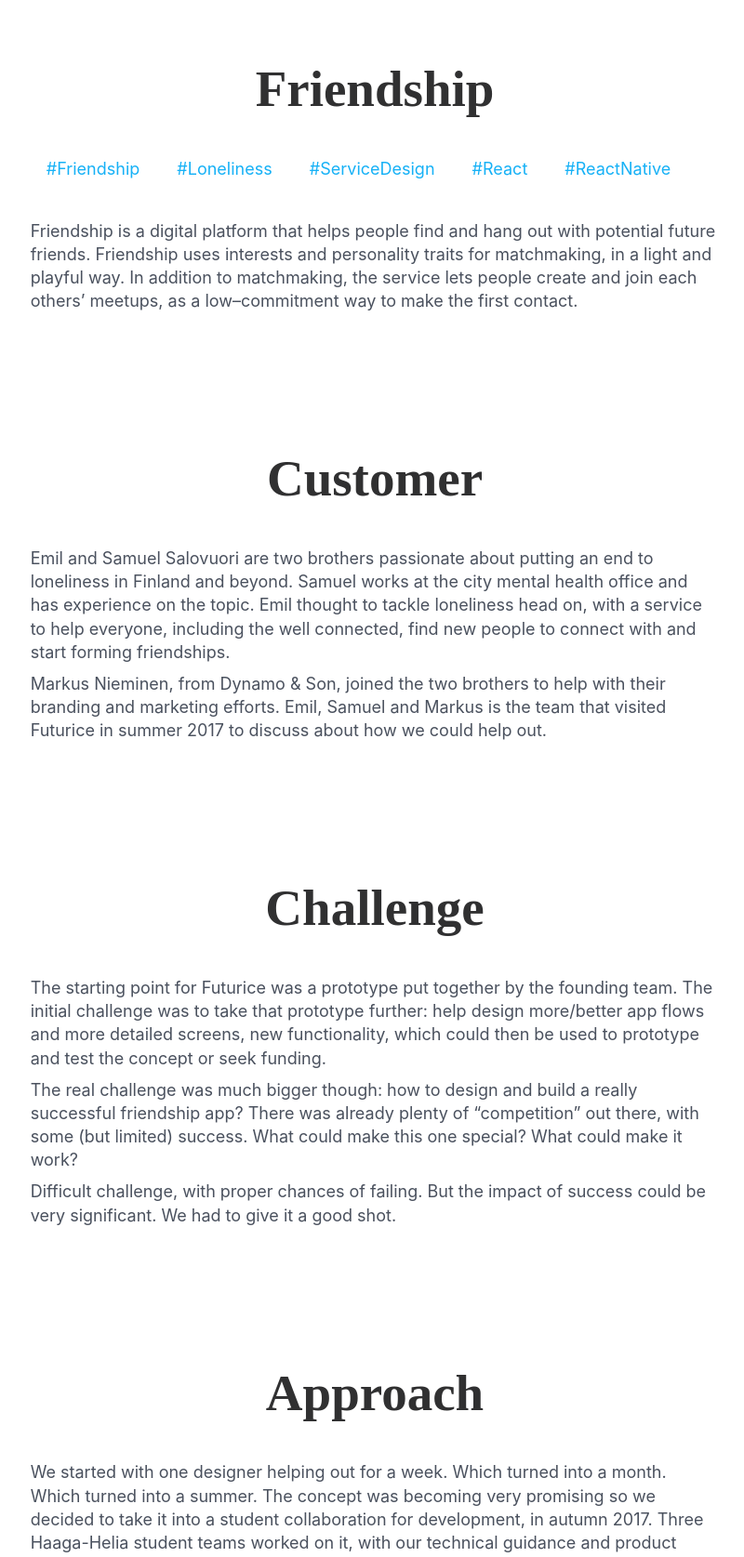
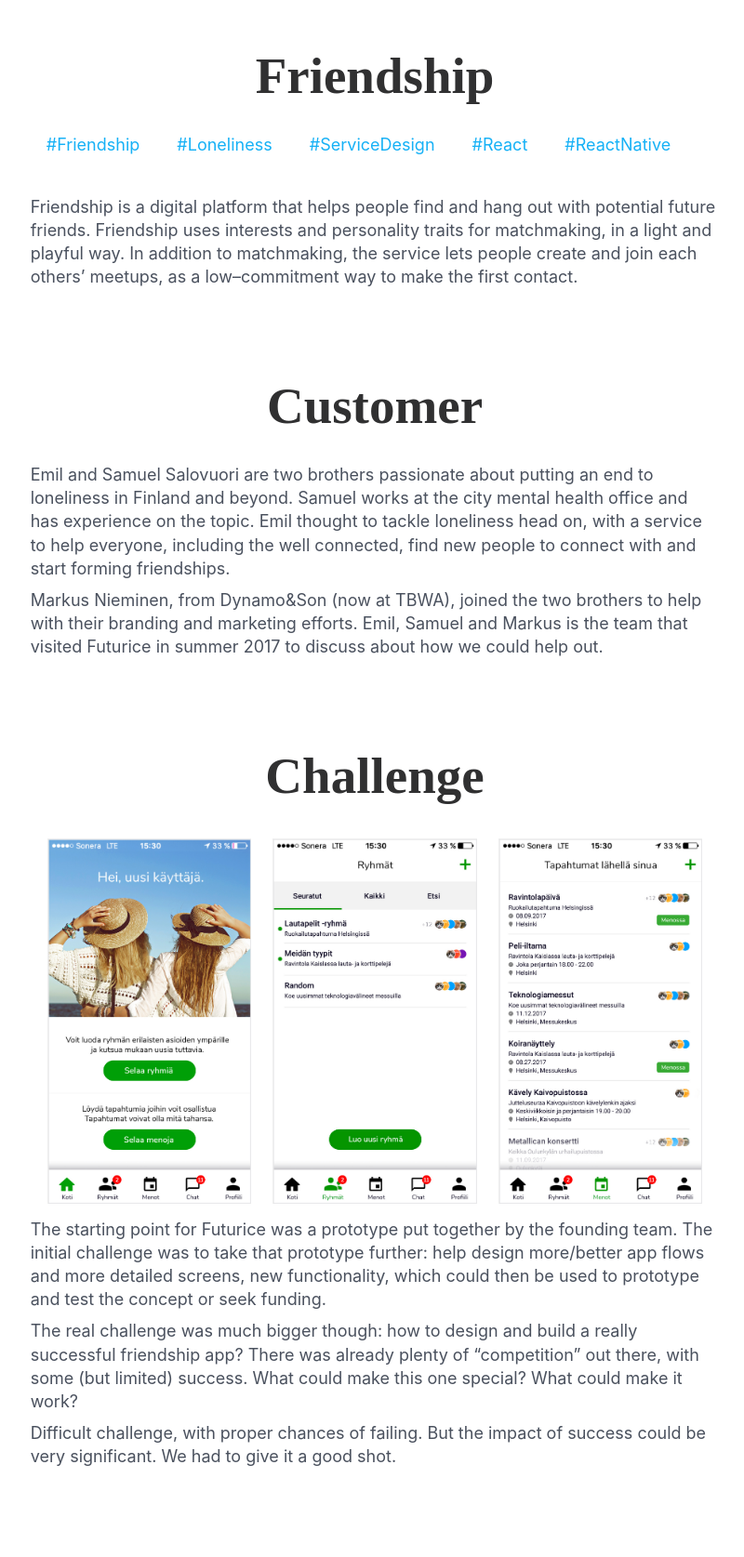
Before and after one commit to futurice/spiceprogram, a Jekyll site: the page built from chilicorn-fund/case-friendship.html, in a window 1280 px wide, cut to the strip 524-2199 px from the top of the page. Shown: the whole strip at 93% size, without its empty margins (237-1037 px from the left). Built offline with Jekyll 4.4.1, drawn with Linux system fonts in a browser that asks for light colours; nearby versions of some CDN libraries; some of the changed text lies outside the part shown.

Commit message:
Fixes to Friendship page, content and spacings

```diff
--- a/assets/css/_fund.scss
+++ b/assets/css/_fund.scss
@@ -324,10 +324,13 @@
     font-family: Futurice;
     font-size: 32px;
     font-weight: bold;
-    margin-bottom: 12px;
+    margin-top: 24px;
+    margin-bottom: 0;
+    padding-bottom: 18px;
 
     @media (min-width: $tablet) {
       font-size: 55px;
+      margin-bottom: 12px;
     }
   }
 
@@ -494,7 +497,7 @@
     vertical-align: top;
 
     @media (min-width: $tablet) {
-      max-width: calc(33% - 18px);
+      max-width: calc(32% - 18px);
       margin-right: 18px;
 
       &:last-child {
@@ -516,12 +519,16 @@
       }
     }
   }
+  a.width-33, a.width-50 {
+    border-bottom: 0;
+  }
 }
 
 section.case-study {
   max-width: 823px;
   width: 100%;
   margin: 0 auto;
+  padding: 12px 0;
 
   ul {
     text-align: left;
@@ -539,6 +546,8 @@
 
   .tags {
     margin-bottom: 16px;
+    margin-top: 0;
+    padding: 0 0;
     text-align: left;
 
     & > * {
@@ -561,6 +570,10 @@
       margin-bottom: 42px;
       text-align: center;
     }
+  }
+
+  @media (min-width: $tablet) {
+    padding: 32px 0;
   }
 }
 
--- a/chilicorn-fund/case-friendship.html
+++ b/chilicorn-fund/case-friendship.html
@@ -30,7 +30,7 @@
     <h2>Customer</h2>
     <div class="case-content">
       <p>Emil and Samuel Salovuori are two brothers passionate about putting an end to loneliness in Finland and beyond. Samuel works at the city mental health office and has experience on the topic. Emil thought to tackle loneliness head on, with a service to help everyone, including the well connected, find new people to connect with and start forming friendships.</p>
-      <p>Markus Nieminen, from Dynamo &amp; Son, joined the two brothers to help with their branding and marketing efforts. Emil, Samuel and Markus is the team that visited Futurice in summer 2017 to discuss about how we could help out.</p>
+      <p>Markus Nieminen, from Dynamo&amp;Son (now at TBWA), joined the two brothers to help with their branding and marketing efforts. Emil, Samuel and Markus is the team that visited Futurice in summer 2017 to discuss about how we could help out.</p>
     </div>
 </section>
 
@@ -38,6 +38,12 @@
   <div class="container">
     <h2>Challenge</h2>
     <div class="case-content">
+      <div class="image-row">
+        <a href="{{ site.baseurl }}/assets/img/fund/friendship/friends-screen-welcome.jpg" class="width-33" target="_blank"> <img src="{{ site.baseurl }}/assets/img/fund/friendship/friends-screen-welcome.jpg" alt="" /></a>
+        <a href="{{ site.baseurl }}/assets/img/fund/friendship/friends-screen-groups.jpg" class="width-33" target="_blank"> <img src="{{ site.baseurl }}/assets/img/fund/friendship/friends-screen-groups.jpg" alt="" /></a>
+        <a href="{{ site.baseurl }}/assets/img/fund/friendship/friends-screens-events.jpg" class="width-33" target="_blank"><img src="{{ site.baseurl }}/assets/img/fund/friendship/friends-screens-events.jpg" alt="" /></a>
+      </div>
+<p></p>
 <p>The starting point for Futurice was a prototype put together by the founding team. The initial challenge was to take that prototype further: help design more/better app flows and more detailed screens, new functionality, which could then be used to prototype and test the concept or seek funding.</p>
 <p>The real challenge was much bigger though: how to design and build a really successful friendship app? There was already plenty of “competition” out there, with some (but limited) success. What could make this one special? What could make it work?</p>
 <p>Difficult challenge, with proper chances of failing. But the impact of success could be very significant. We had to give it a good shot.</p>
@@ -51,31 +57,29 @@
 <p>We started with one designer helping out for a week. Which turned into a month. Which turned into a summer. The concept was becoming very promising so we decided to take it into a student collaboration for development, in autumn 2017. Three Haaga-Helia student teams worked on it, with our technical guidance and product ownership. They made great progress on the account creation, matching and chatting functionality. </p>
 
       <div class="image-row">
-        <a href="{{ site.baseurl }}/assets/img/fund/friendship/autumn-2017-demo-group.jpg"><img src="{{ site.baseurl }}/assets/img/fund/friendship/autumn-2017-demo-group-tn.jpg" class="width-50" alt="" /></a>
-        <a href="{{ site.baseurl }}/assets/img/fund/friendship/autumn-2017-demo-preps.jpg"><img src="{{ site.baseurl }}/assets/img/fund/friendship/autumn-2017-demo-preps-tn.jpg" class="width-50" alt="" /></a>
+        <a href="{{ site.baseurl }}/assets/img/fund/friendship/autumn-2017-demo-group.jpg" class="width-50"><img src="{{ site.baseurl }}/assets/img/fund/friendship/autumn-2017-demo-group-tn.jpg" alt="" /></a>
+        <a href="{{ site.baseurl }}/assets/img/fund/friendship/autumn-2017-demo-preps.jpg" class="width-50"><img src="{{ site.baseurl }}/assets/img/fund/friendship/autumn-2017-demo-preps-tn.jpg" alt="" /></a>
       </div>
       <div class="image-row">
-        <a href="{{ site.baseurl }}/assets/img/fund/friendship/autumn-2017-demo-people.jpg"><img src="{{ site.baseurl }}/assets/img/fund/friendship/autumn-2017-demo-people-tn.jpg" class="width-50" alt="" /></a>
-        <a href="{{ site.baseurl }}/assets/img/fund/friendship/autumn-2017-demo-chats.jpg"><img src="{{ site.baseurl }}/assets/img/fund/friendship/autumn-2017-demo-chats.jpg" class="width-50" alt="" /></a>
+        <a href="{{ site.baseurl }}/assets/img/fund/friendship/autumn-2017-demo-people.jpg" class="width-50"><img src="{{ site.baseurl }}/assets/img/fund/friendship/autumn-2017-demo-people-tn.jpg" alt="" /></a>
+        <a href="{{ site.baseurl }}/assets/img/fund/friendship/autumn-2017-demo-chats.jpg" class="width-50"><img src="{{ site.baseurl }}/assets/img/fund/friendship/autumn-2017-demo-chats.jpg" alt="" /></a>
       </div>
       <div class="image-row">
-        <a href="{{ site.baseurl }}/assets/img/fund/friendship/autumn-2017-final-retro-postits.jpg"><img src="{{ site.baseurl }}/assets/img/fund/friendship/autumn-2017-final-retro-postits-tn.jpg" class="width-50" alt="" /></a>
-        <a href="{{ site.baseurl }}/assets/img/fund/friendship/autumn-2017-final-photo.jpg"><img src="{{ site.baseurl }}/assets/img/fund/friendship/autumn-2017-final-photo-tn.jpg" class="width-50" alt="" /></a>
+        <a href="{{ site.baseurl }}/assets/img/fund/friendship/autumn-2017-final-retro-postits.jpg" class="width-50"><img src="{{ site.baseurl }}/assets/img/fund/friendship/autumn-2017-final-retro-postits-tn.jpg" alt="" /></a>
+        <a href="{{ site.baseurl }}/assets/img/fund/friendship/autumn-2017-final-photo.jpg" class="width-50"><img src="{{ site.baseurl }}/assets/img/fund/friendship/autumn-2017-final-photo-tn.jpg" alt="" /></a>
       </div>
       <br/>
 <p>However, we had learned from the design work that event creation functionality was also needed for a proper MVP and pilot. We decided to implement that too, via a second student collaboration, in spring 2018.</p>
 
       <div class="image-row">
-        <a href="{{ site.baseurl }}/assets/img/fund/friendship/spring-2018-kickoff-why.jpg"><img src="{{ site.baseurl }}/assets/img/fund/friendship/spring-2018-kickoff-why-tn.jpg" class="width-50" alt="" /></a>
-        <a href="{{ site.baseurl }}/assets/img/fund/friendship/spring-2018-kickoff-checkin.jpg"><img src="{{ site.baseurl }}/assets/img/fund/friendship/spring-2018-kickoff-checkin-tn.jpg" class="width-50" alt="" /></a>
+        <a href="{{ site.baseurl }}/assets/img/fund/friendship/spring-2018-kickoff-why.jpg" class="width-50"><img src="{{ site.baseurl }}/assets/img/fund/friendship/spring-2018-kickoff-why-tn.jpg" alt="" /></a>
+        <a href="{{ site.baseurl }}/assets/img/fund/friendship/spring-2018-kickoff-checkin.jpg" class="width-50"><img src="{{ site.baseurl }}/assets/img/fund/friendship/spring-2018-kickoff-checkin-tn.jpg" alt="" /></a>
       </div>
       <div class="image-row">
-        <a href="{{ site.baseurl }}/assets/img/fund/friendship/spring-2018-kickoff-groupwork.jpg"><img src="{{ site.baseurl }}/assets/img/fund/friendship/spring-2018-kickoff-groupwork-tn.jpg" class="width-50" alt="" /></a>
-        <a href="{{ site.baseurl }}/assets/img/fund/friendship/spring-2018-kickoff-chilicorn-fund.jpg"><img src="{{ site.baseurl }}/assets/img/fund/friendship/spring-2018-kickoff-chilicorn-fund-tn.jpg" class="width-50" alt="" /></a>
+        <a href="{{ site.baseurl }}/assets/img/fund/friendship/spring-2018-kickoff-groupwork.jpg" class="width-50"><img src="{{ site.baseurl }}/assets/img/fund/friendship/spring-2018-kickoff-groupwork-tn.jpg" alt="" /></a>
+        <a href="{{ site.baseurl }}/assets/img/fund/friendship/spring-2018-kickoff-chilicorn-fund.jpg" class="width-50"><img src="{{ site.baseurl }}/assets/img/fund/friendship/spring-2018-kickoff-chilicorn-fund-tn.jpg" alt="" /></a>
       </div>
       <br/>
-
-
     </div>
 </section>
 
@@ -85,17 +89,17 @@
     <div class="case-content">
       <p>A lot of the functionality is implemented, what comes to profiles, events and chats. The Haaga Helia development teams are currently focusing on fixes and experience improvements, before taking on new features. The course finished in May and then we will know exactly how we stand.</p>
       <div class="image-row">
-        <a href="{{ site.baseurl }}/assets/img/fund/friendship/people-cards-framed.jpg" target="_blank"> <img src="{{ site.baseurl }}/assets/img/fund/friendship/people-cards-framed.jpg" class="width-33" alt="" /></a>
-        <a href="{{ site.baseurl }}/assets/img/fund/friendship/profile-loves-framed.jpg" target="_blank"> <img src="{{ site.baseurl }}/assets/img/fund/friendship/profile-loves-framed.jpg" class="width-33" alt="" /></a>
-        <a href="{{ site.baseurl }}/assets/img/fund/friendship/profile-loves-scrolled-framed.jpg" target="_blank"><img src="{{ site.baseurl }}/assets/img/fund/friendship/profile-loves-scrolled-framed.jpg" class="width-33" alt="" /></a>
+        <a href="{{ site.baseurl }}/assets/img/fund/friendship/people-cards-framed.jpg" class="width-33" target="_blank"> <img src="{{ site.baseurl }}/assets/img/fund/friendship/people-cards-framed.jpg" alt="" /></a>
+        <a href="{{ site.baseurl }}/assets/img/fund/friendship/profile-loves-framed.jpg" class="width-33" target="_blank"> <img src="{{ site.baseurl }}/assets/img/fund/friendship/profile-loves-framed.jpg" alt="" /></a>
+        <a href="{{ site.baseurl }}/assets/img/fund/friendship/profile-loves-scrolled-framed.jpg" class="width-33" target="_blank"><img src="{{ site.baseurl }}/assets/img/fund/friendship/profile-loves-scrolled-framed.jpg" alt="" /></a>
       </div>
       <div class="image-row">
-        <a href="{{ site.baseurl }}/assets/img/fund/friendship/events-list-framed.jpg" target="_blank"><img src="{{ site.baseurl }}/assets/img/fund/friendship/events-list-framed.jpg" class="width-33" alt="" /></a>
-        <a href="{{ site.baseurl }}/assets/img/fund/friendship/event-details-framed.jpg" target="_blank"><img src="{{ site.baseurl }}/assets/img/fund/friendship/event-details-framed.jpg" class="width-33" alt="" /></a>
-        <a href="{{ site.baseurl }}/assets/img/fund/friendship/event-details-scrolled-framed.jpg" target="_blank"><img src="{{ site.baseurl }}/assets/img/fund/friendship/event-details-scrolled-framed.jpg" class="width-33" alt="" /></a>
+        <a href="{{ site.baseurl }}/assets/img/fund/friendship/events-list-framed.jpg" target="_blank" class="width-33"><img src="{{ site.baseurl }}/assets/img/fund/friendship/events-list-framed.jpg" alt="" /></a>
+        <a href="{{ site.baseurl }}/assets/img/fund/friendship/event-details-framed.jpg" target="_blank" class="width-33"><img src="{{ site.baseurl }}/assets/img/fund/friendship/event-details-framed.jpg" alt="" /></a>
+        <a href="{{ site.baseurl }}/assets/img/fund/friendship/event-details-scrolled-framed.jpg" target="_blank" class="width-33"><img src="{{ site.baseurl }}/assets/img/fund/friendship/event-details-scrolled-framed.jpg" alt="" /></a>
       </div>
       <div class="image-row">
-        <a href="{{ site.baseurl }}/assets/img/fund/friendship/chat-framed.jpg" target="_blank"><img src="{{ site.baseurl }}/assets/img/fund/friendship/chat-framed.jpg" class="width-33" alt="" /></a>
+        <a href="{{ site.baseurl }}/assets/img/fund/friendship/chat-framed.jpg" target="_blank" class="width-33"><img src="{{ site.baseurl }}/assets/img/fund/friendship/chat-framed.jpg" alt="" /></a>
       </div>
     </div>
   </div>
@@ -130,7 +134,7 @@
           <img src="{{ site.baseurl }}/assets/img/fund/contributors/markus-nieminen.png" alt="" />
           <div class="name">Markus Nieminen</div>
           <div class="position">Marketing</div>
-          <div class="company">Dynamo&amp;Son</div>
+          <div class="company">TBWA</div>
         </div>
       </div>
       <h3>Futurice</h3>
@@ -313,40 +317,40 @@
          <div class="width-33 contributor">
           <img src="{{ site.baseurl }}/assets/img/fund/contributors/he.png" alt="" />
           <div class="name">Minh Hoang</div>
-          <div class="position"></div>
-          <div class="company">Haaga-Helia</div>
+          <div class="position">Development</div>
+          <div class="company">Student</div>
         </div>
         <div class="width-33 contributor">
           <img src="{{ site.baseurl }}/assets/img/fund/contributors/ivan-osipov.png" alt="" />
           <div class="name">Ivan Osipov</div>
-          <div class="position"></div>
-          <div class="company">Haaga-Helia</div>
+          <div class="position">Development</div>
+          <div class="company">Student</div>
         </div>
         <div class="width-33 contributor">
           <img src="{{ site.baseurl }}/assets/img/fund/contributors/danni-olsen.png" alt="" />
           <div class="name">Danni Olsen</div>
-          <div class="position"></div>
-          <div class="company">Haaga-Helia</div>
+          <div class="position">Development</div>
+          <div class="company">Student</div>
         </div>
       </div>
      <div class="image-row">
        <div class="width-33 contributor">
           <img src="{{ site.baseurl }}/assets/img/fund/contributors/she.png" alt="" />
           <div class="name">Olga Vorozheykina</div>
-          <div class="position"></div>
-          <div class="company">Haaga-Helia</div>
+          <div class="position">Development</div>
+          <div class="company">Student</div>
         </div>
         <div class="width-33 contributor">
           <img src="{{ site.baseurl }}/assets/img/fund/contributors/ha-van.png" alt="" />
           <div class="name">Ha Van</div>
-          <div class="position"></div>
-          <div class="company">Haaga-Helia</div>
+          <div class="position">Development</div>
+          <div class="company">Student</div>
         </div>
         <div class="width-33 contributor">
           <img src="{{ site.baseurl }}/assets/img/fund/contributors/she.png" alt="" />
           <div class="name">Trinh Ngo</div>
-          <div class="position"></div>
-          <div class="company">Haaga-Helia</div>
+          <div class="position">Development</div>
+          <div class="company">Student</div>
         </div>
       </div>
       <h3>Haaga-Helia, Spring 2018, Team Mobile</h3>
@@ -354,54 +358,60 @@
         <div class="width-33 contributor">
           <img src="{{ site.baseurl }}/assets/img/fund/contributors/anton-bykovskykh.png" alt="" />
           <div class="name">Anton Bykovskykh</div>
-          <div class="position"></div>
-          <div class="company">Haaga-Helia</div>
+          <div class="position">Development</div>
+          <div class="company">Student</div>
         </div>
         <div class="width-33 contributor">
           <img src="{{ site.baseurl }}/assets/img/fund/contributors/yi-zhuang.png" alt="" />
           <div class="name">Yi Zhuang</div>
-          <div class="position"></div>
-          <div class="company">Haaga-Helia</div>
+          <div class="position">Development</div>
+          <div class="company">Student</div>
         </div>
         <div class="width-33 contributor">
           <img src="{{ site.baseurl }}/assets/img/fund/contributors/lam-ngo.png" alt="" />
           <div class="name">Lam Ngo</div>
-          <div class="position"></div>
-          <div class="company">Haaga-Helia</div>
+          <div class="position">Development</div>
+          <div class="company">Student</div>
         </div>
       </div>
       <div class="image-row">
         <div class="width-33 contributor">
           <img src="{{ site.baseurl }}/assets/img/fund/contributors/he.png" alt="" />
           <div class="name">Kai Pörtfors</div>
-          <div class="position"></div>
-          <div class="company">Haaga-Helia</div>
+          <div class="position">Development</div>
+          <div class="company">Student</div>
         </div>
         <div class="width-33 contributor">
           <img src="{{ site.baseurl }}/assets/img/fund/contributors/kirill-polianin.png" alt="" />
           <div class="name">Kirill Polianin</div>
-          <div class="position"></div>
-          <div class="company">Haaga-Helia</div>
+          <div class="position">Development</div>
+          <div class="company">Student</div>
         </div>
         <div class="width-33 contributor">
           <img src="{{ site.baseurl }}/assets/img/fund/contributors/he.png" alt="" />
           <div class="name">Leo Malinen</div>
-          <div class="position"></div>
-          <div class="company">Haaga-Helia</div>
+          <div class="position">Development</div>
+          <div class="company">Student</div>
         </div>
       </div>
       <div class="image-row">
         <div class="width-33 contributor">
           <img src="{{ site.baseurl }}/assets/img/fund/contributors/she.png" alt="" />
           <div class="name">Alina Gaidamaka</div>
-          <div class="position"></div>
-          <div class="company">Haaga-Helia</div>
+          <div class="position">Development</div>
+          <div class="company">Student</div>
         </div>
         <div class="width-33 contributor">
           <img src="{{ site.baseurl }}/assets/img/fund/contributors/abdelkarim-essalim.png" alt="" />
           <div class="name">Abdelkarim Essalim</div>
-          <div class="position"></div>
-          <div class="company">Haaga-Helia</div>
+          <div class="position">Development</div>
+          <div class="company">Student</div>
+        </div>
+        <div class="width-33 contributor">
+          <img src="{{ site.baseurl }}/assets/img/fund/contributors/kyryll-vynokurov.png" alt="" />
+          <div class="name">Kyryll Vynokurov</div>
+          <div class="position">Development</div>
+          <div class="company">Student</div>
         </div>
       </div>
       <h3>Haaga-Helia, Teachers</h3>
```
Also changed, not shown: assets/img/fund/contributors/kyryll-vynokurov.png (added), assets/img/fund/friendship/friends-screen-groups.jpg (added), assets/img/fund/friendship/friends-screen-welcome.jpg (added), assets/img/fund/friendship/friends-screens-events.jpg (added).
